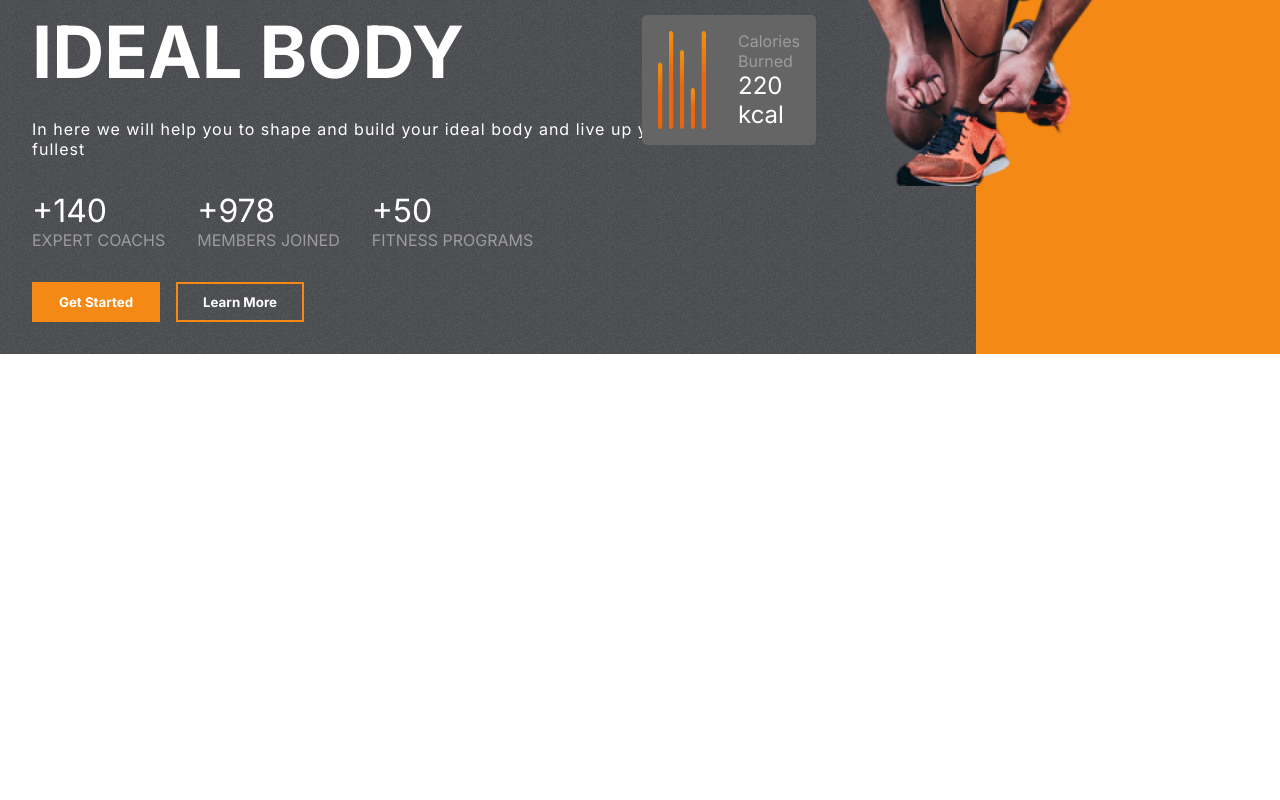
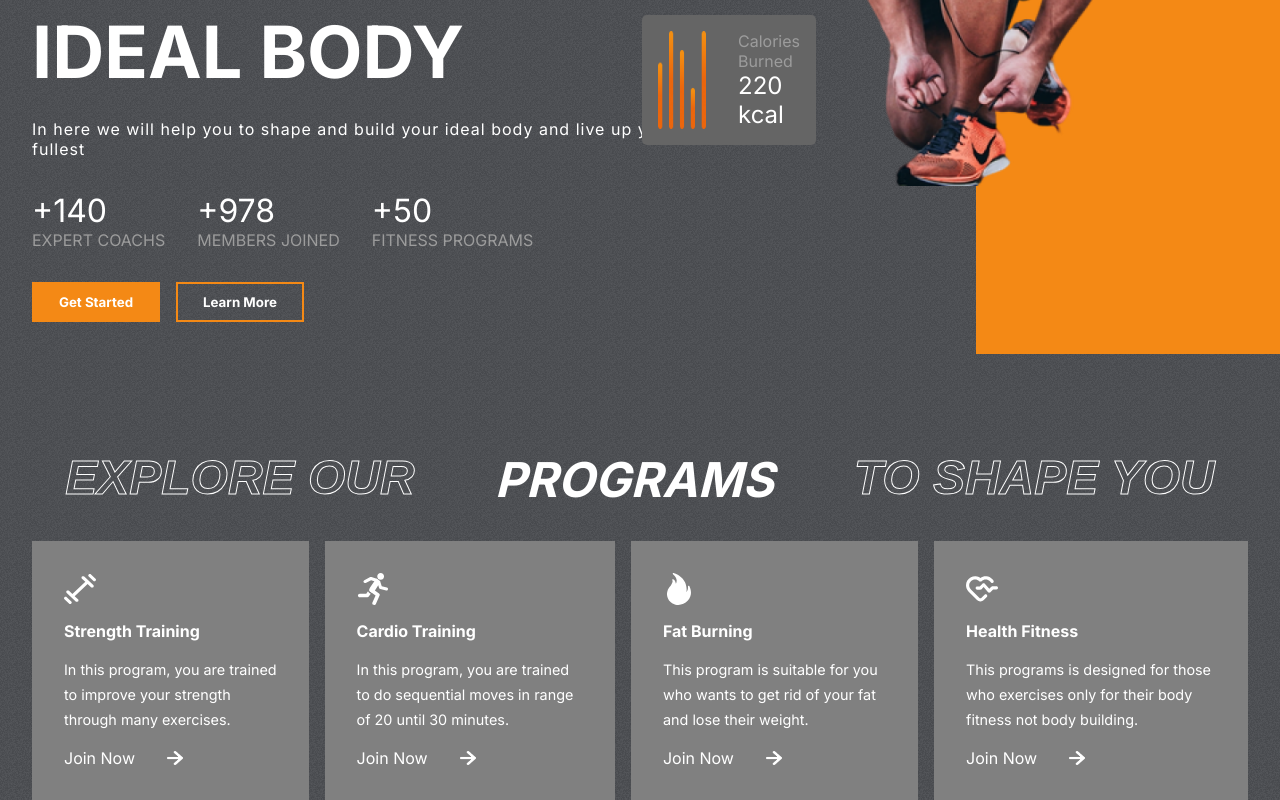
Before and after one commit to paulofelipebrito/fitclub-landing-page, a React (Create React App) app: page / in a window 1280 px wide. Shown: the part 497-1297 px from the top of the page. Before the commit the page ends 851 px from the top, so only its background shows below. Built offline with nearby package versions, Linux system fonts and the light colour scheme.

Commit message:
fix: program css

```diff
--- a/src/App.js
+++ b/src/App.js
@@ -1,9 +1,12 @@
 import './App.css';
 import Hero from './components/Hero/Hero';
+import Programs from './components/Programs/Programs';
+
 function App() {
   return (
     <div className="App">
-          <Hero />
+        <Hero />
+        <Programs />
     </div>
   );
 }
--- a/src/components/Programs/Programs.css
+++ b/src/components/Programs/Programs.css
@@ -9,7 +9,7 @@
   display: flex;
   gap: 5rem;
   font-weight: bold;
-  font-style: 3rem;
+  font-size: 3rem;
   justify-content: center;
   color:white;
   text-transform: uppercase;
@@ -57,6 +57,6 @@
 }
 
 .category:hover{
-  background: var(--planCard)
-  cursor pointer;
+  background: var(--planCard);
+  cursor: pointer;
 }
--- a/src/components/Programs/Programs.jsx
+++ b/src/components/Programs/Programs.jsx
@@ -1,6 +1,6 @@
 import React from 'react'
 
-import ' ./Programs.css'
+import './Programs.css'
 import {programsData} from '../../data/programsData'
 import RightArrow from '../../assets/rightArrow.png'
 
```
